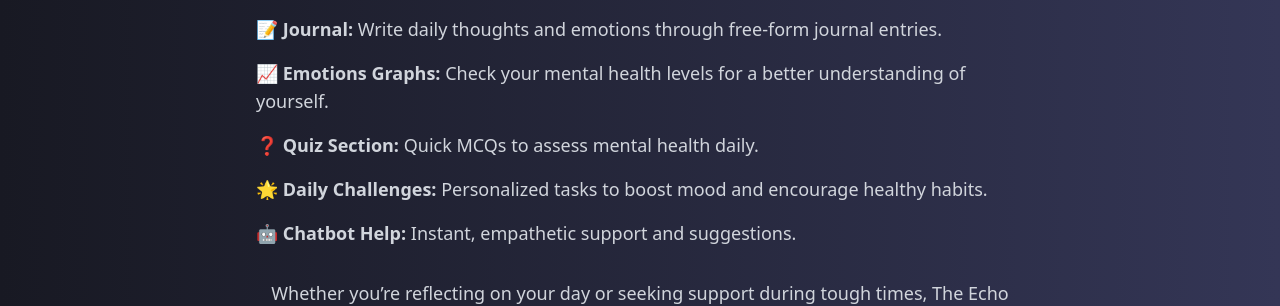
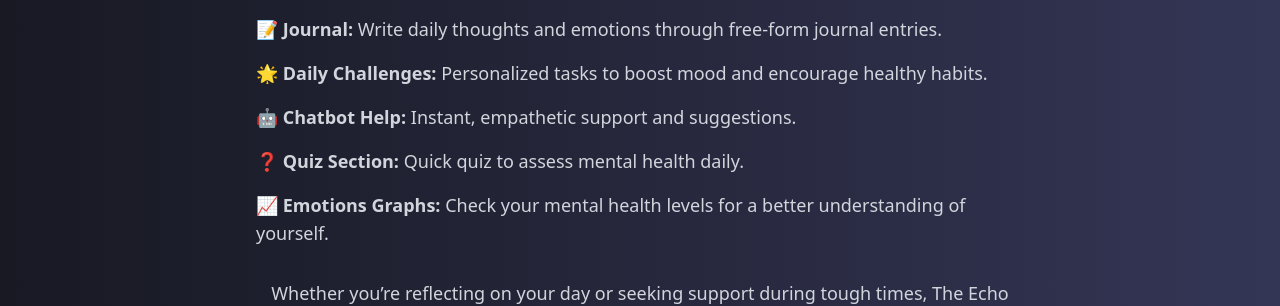
Before and after one commit to amanmahaur/Echo_Frontend, a React (Vite) app: page /about in a window 1280 px wide. Shown: the part 480-786 px from the top of the page. Built offline with nearby package versions, Linux system fonts and the light colour scheme; no server answers.

Commit message:
Update About.jsx

```diff
--- a/src/pages/About.jsx
+++ b/src/pages/About.jsx
@@ -15,10 +15,10 @@
       <ul className='text-gray-300 text-lg mt-4 space-y-4 max-w-3xl'>
         <li>📝 <strong>Journal:</strong> Write daily thoughts and emotions through free-form journal entries.</li>
 
-        <li>📈 <strong>Emotions Graphs:</strong> Check your mental health levels for a better understanding of  yourself.</li>
-        <li>❓ <strong>Quiz Section:</strong> Quick MCQs to assess mental health daily.</li>
         <li>🌟 <strong>Daily Challenges:</strong> Personalized tasks to boost mood and encourage healthy habits.</li>
         <li>🤖 <strong>Chatbot Help:</strong> Instant, empathetic support and suggestions.</li>
+        <li>❓ <strong>Quiz Section:</strong> Quick quiz to assess mental health daily.</li>
+        <li>📈 <strong>Emotions Graphs:</strong> Check your mental health levels for a better understanding of  yourself.</li>
 {/*         <li>⚠️ <strong>Friend Alerts:</strong> When mental health levels are critical, the app can notify trusted contacts.</li> */}
       </ul>
 
```
